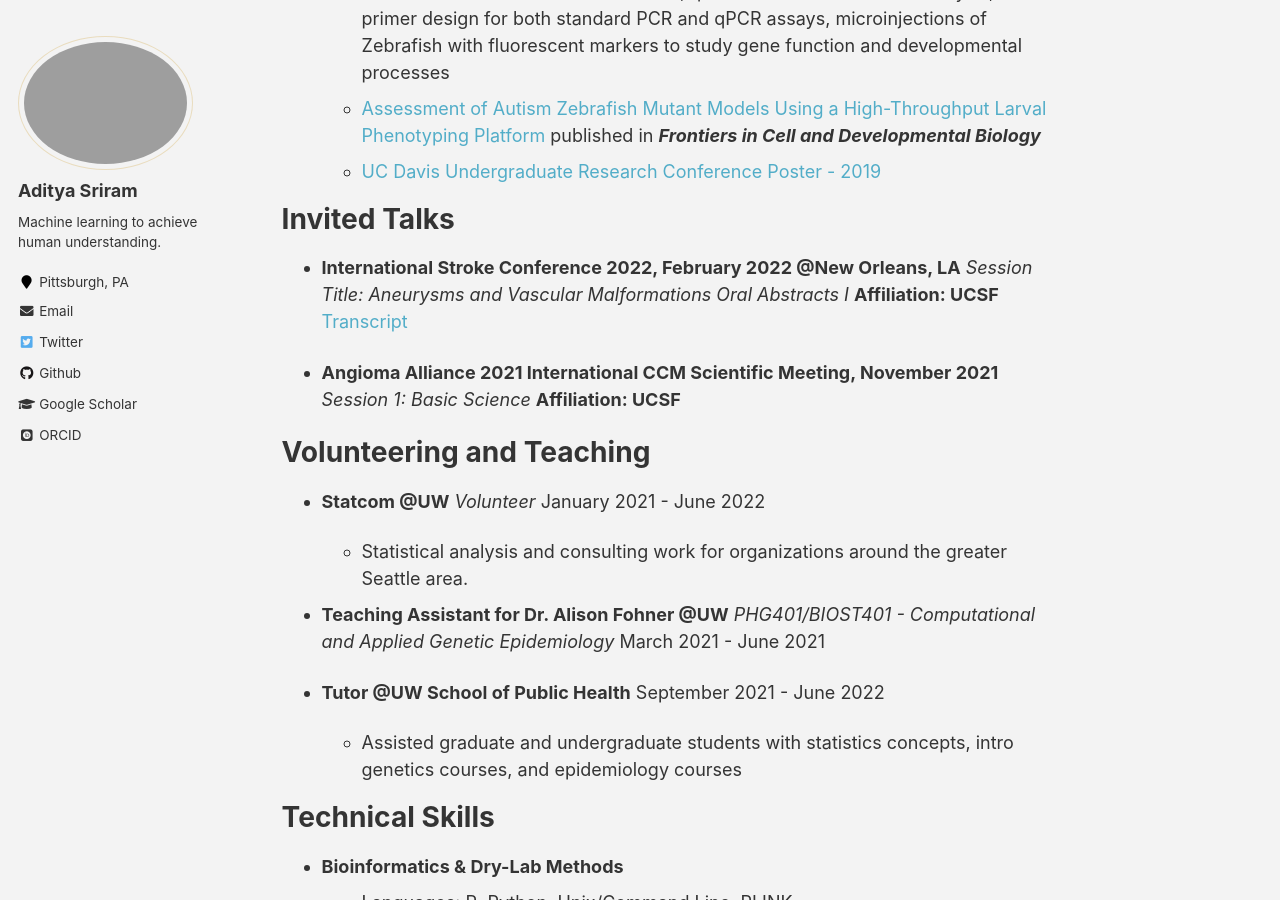
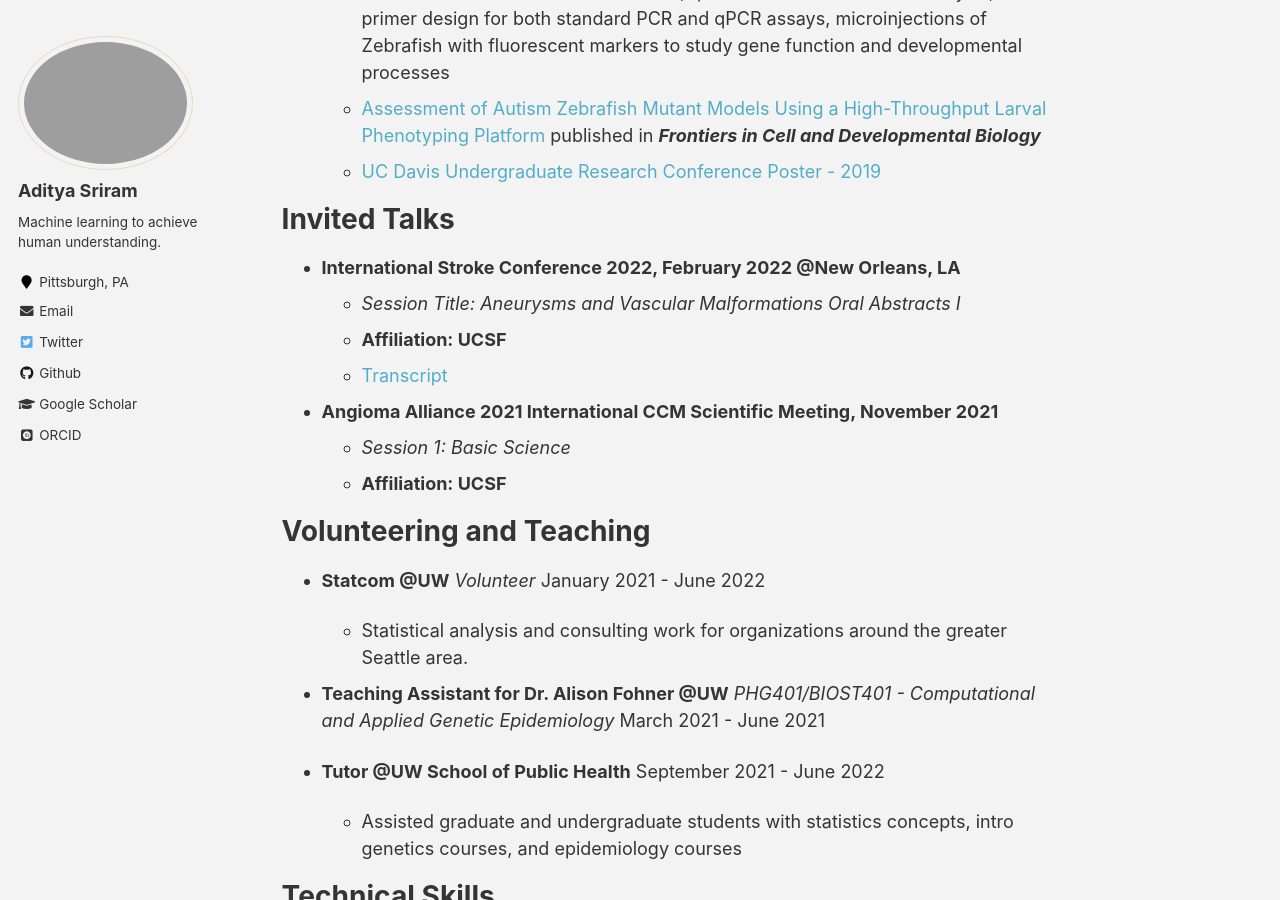
Before and after one commit to ads303/ads303.github.io, a Jekyll site: the page built from _pages/cv.md, in a window 1280 px wide and 900 px high, scrolled down 2699 px. Built offline with Jekyll 4.4.1, drawn with Linux system fonts in a browser that asks for light colours; some web fonts are replaced.

Commit message:
Update cv.md

```diff
--- a/_pages/cv.md
+++ b/_pages/cv.md
@@ -36,6 +36,7 @@ Graduate-Level Research
    * Using machine learning and causal inference methods to determine causal factors for sepsis-related mortality
    * Developing statistical models to identify risk factors in large-scale databases for complex genetic diseases
 
+
 *  **Ha Lab - Fred Hutchinson Cancer Center & University of Washington, Seattle**
    ***Graduate Rotation Student***
 
@@ -48,6 +49,7 @@ Graduate-Level Research
    * Identified target transcription factor binding sites of interest in Neuroblastoma genetic pathways
    * [Ha Lab Project Recap](https://docs.google.com/presentation/d/1D8eAk3np1AYlfoIxhU6HebP2lrm6zbjKtrM2FUeLgAk/edit?usp=sharing)
 
+
 *  **Master's Thesis Research @University of Washington, Seattle**
    ***Graduate Student***
 
@@ -59,6 +61,7 @@ Graduate-Level Research
    * Multiethnic populations; conducted genome-wide association study (GWAS)
    * [Genetic Risk Factors Associated with SARS-Cov-2 Susceptibility in Multiethnic Populations](https://www.iomcworld.org/articles/genetic-risk-factors-associated-with-sarscov2-susceptibility-in-multiethnic-populations-93385.html) published in ***Journal of Biology and Today's World***
 
+
 *  **Center for Cerebrovascular Research @UCSF Parnassus Campus**
    ***Research Intern***
 
@@ -69,6 +72,7 @@ Graduate-Level Research
    * Studied the genetic basis for Familial Cerebral Cavernous Malformation (CCM) progression
    * Conducted over-representation analysis using GWAS results for enriched biological pathways
    * [Abstract 109: Biological Pathways Enriched For Genes Associated With Lesion Burden In Cerebral Cavernous Malformation](https://www.ahajournals.org/doi/10.1161/str.53.suppl_1.109)
+
 
 *  **Weiss Lab @UCSF Weill Institute for Neurosciences**
    ***Research Intern***
@@ -101,13 +105,13 @@ Invited Talks
 ======
 
 * **International Stroke Conference 2022, February 2022 @New Orleans, LA**
-  *Session Title: Aneurysms and Vascular Malformations Oral Abstracts I*
-  **Affiliation: UCSF**
-  [Transcript](https://docs.google.com/document/d/194jP7UNNV_ziO6OMViuAn315mrLHG76N/edit?usp=sharing&ouid=113345651194344459277&rtpof=true&sd=true)
+  * *Session Title: Aneurysms and Vascular Malformations Oral Abstracts I*
+  * **Affiliation: UCSF**
+  * [Transcript](https://docs.google.com/document/d/194jP7UNNV_ziO6OMViuAn315mrLHG76N/edit?usp=sharing&ouid=113345651194344459277&rtpof=true&sd=true)
 
 * **Angioma Alliance 2021 International CCM Scientific Meeting, November 2021**
-  *Session 1: Basic Science*
-  **Affiliation: UCSF**
+  * *Session 1: Basic Science*
+  * **Affiliation: UCSF**
 
 Volunteering and Teaching
 ======
```
